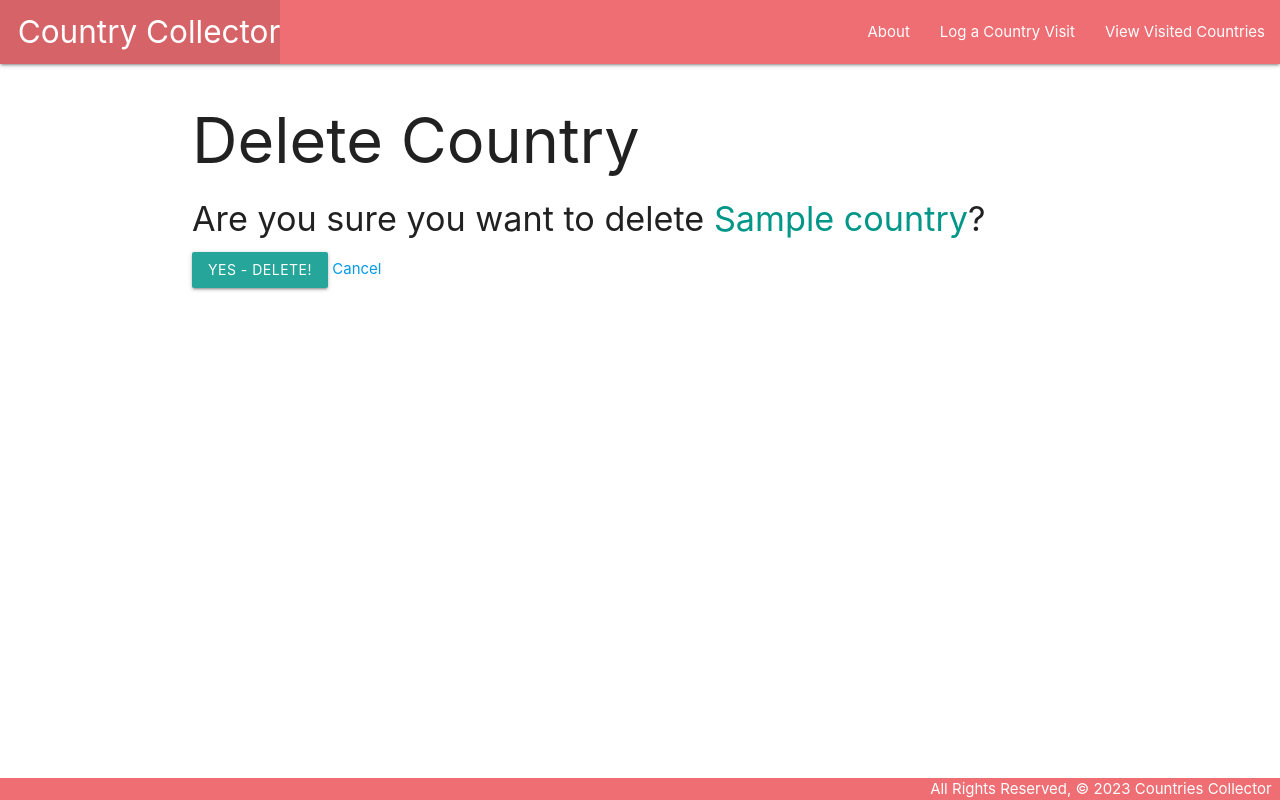
After one commit to marcuswonder/countrycollector, a Django app: page /countries/1/delete/ in a window 1280 px wide. The commit adds this page. Run offline with Django 4.2, Linux system fonts and the light colour scheme; tables that the repository leaves empty hold one stand-in row (values such as "Sample post").

Commit message:
Update and Delete functionality added for Countries. End of Django class-based views lab

```diff
--- a/main_app/models.py
+++ b/main_app/models.py
@@ -1,4 +1,5 @@
 from django.db import models
+from django.urls import reverse
 
 # Create your models here.
 class Country(models.Model):
@@ -10,3 +11,6 @@ class Country(models.Model):
 
     def __str__(self):
         return self.name
+
+    def get_absolute_url(self):
+        return reverse('detail', kwargs={'country_id': self.id})
--- a/main_app/templates/base.html
+++ b/main_app/templates/base.html
@@ -15,11 +15,12 @@
     <nav>
       <div class="nav-wrapper">
         <ul>
-          <li><a href="/" class="left brand-logo">&nbsp;&nbsp;Country Collector</a></li>
+          <li><a href="{% url 'home' %}" class="left brand-logo">&nbsp;&nbsp;Country Collector</a></li>
         </ul>
         <ul class="right">
-          <li><a href="/about">About</a></li>
-          <li><a href="/countries">View Visited Countries</a></li>
+          <li><a href="{% url 'about' %}">About</a></li>
+          <li><a href="{% url 'countries_create' %}">Log a Country Visit</a></li>
+          <li><a href="{% url 'index' %}">View Visited Countries</a></li>
         </ul>
       </div>
     </nav>
--- a/main_app/templates/countries/detail.html
+++ b/main_app/templates/countries/detail.html
@@ -18,6 +18,10 @@
         <p>Category: Small Country</p>
     {% endif %}
   </div>
+  <div class="card-action">
+    <a href="{% url 'countries_update' country.id %}">Edit</a>
+    <a href="{% url 'countries_delete' country.id %}">Delete</a>
+  </div>
 </div>
 
 {% endblock %}
--- /dev/null
+++ b/main_app/templates/main_app/country_confirm_delete.html
@@ -0,0 +1,13 @@
+{% extends 'base.html' %}
+
+{% block content %}
+  <h1>Delete Country</h1>
+
+  <h4>Are you sure you want to delete <span class="teal-text">{{ object.name }}</span>?</h4>
+
+  <form action="" method="POST">
+    {% csrf_token %}
+    <input type="submit" value="Yes - Delete!" class="btn">
+    <a href="{% url 'detail' country.id %}">Cancel</a>
+  </form>
+{% endblock %}
--- a/main_app/urls.py
+++ b/main_app/urls.py
@@ -6,4 +6,7 @@ urlpatterns = [
     path('about/', views.about, name='about'),
     path('countries/', views.countries_index, name='index'),
     path('countries/<int:country_id>/', views.countries_detail, name='detail'),
+    path('countries/create/', views.CountryCreate.as_view(), name='countries_create'),
+    path('countries/<int:pk>/update/', views.CountryUpdate.as_view(), name='countries_update'),
+    path('countries/<int:pk>/delete/', views.CountryDelete.as_view(), name='countries_delete'),
 ]
--- a/main_app/views.py
+++ b/main_app/views.py
@@ -1,4 +1,5 @@
 from django.shortcuts import render
+from django.views.generic.edit import CreateView, UpdateView, DeleteView
 from .models import Country
 
 
@@ -17,3 +18,15 @@ def countries_index(request):
 def countries_detail(request, country_id):
   country = Country.objects.get(id=country_id)
   return render(request, 'countries/detail.html', { 'country': country })
+
+class CountryCreate(CreateView):
+  model = Country
+  fields = '__all__'
+
+class CountryUpdate(UpdateView):
+  model = Country
+  fields = '__all__'
+
+class CountryDelete(DeleteView):
+  model = Country
+  success_url = '/countries'
```
Also changed, not shown: main_app/templates/main_app/country_form.html (added, +16 -0 lines).
